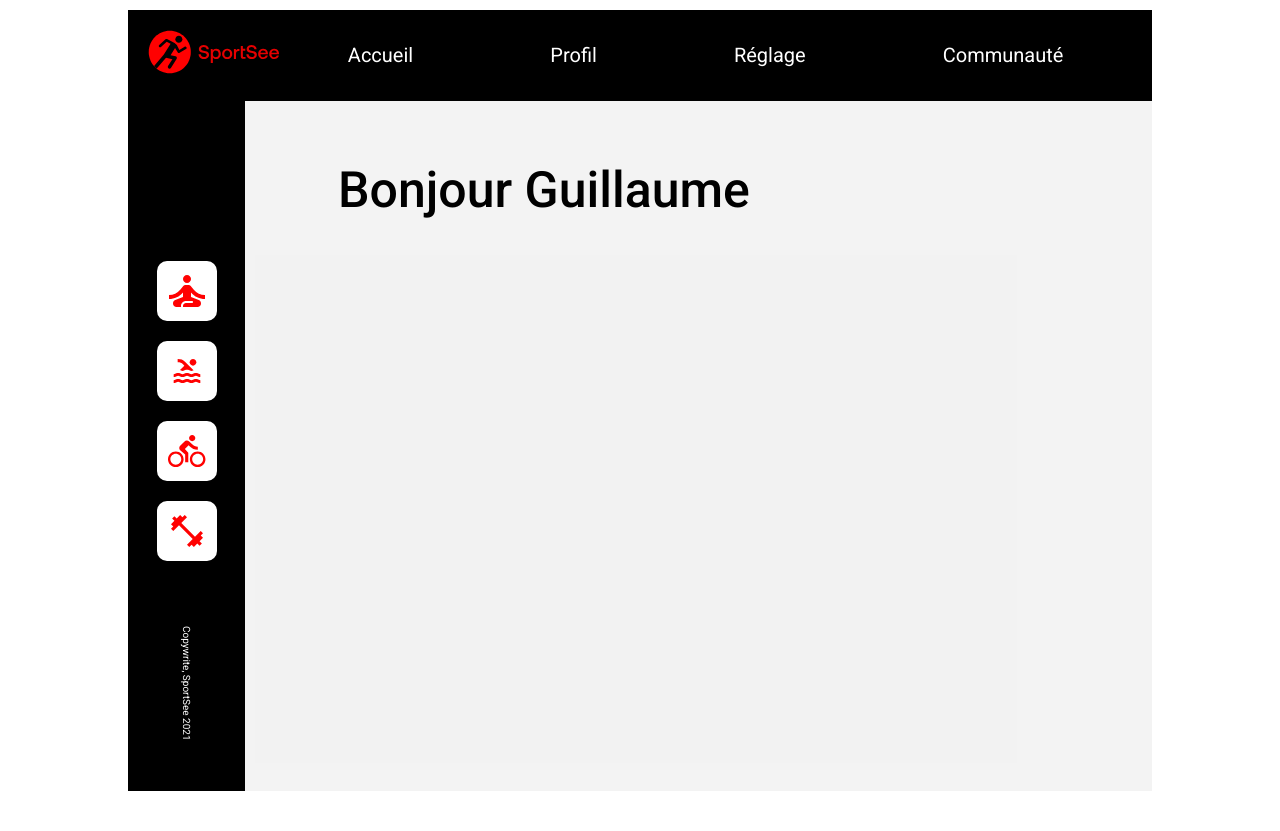
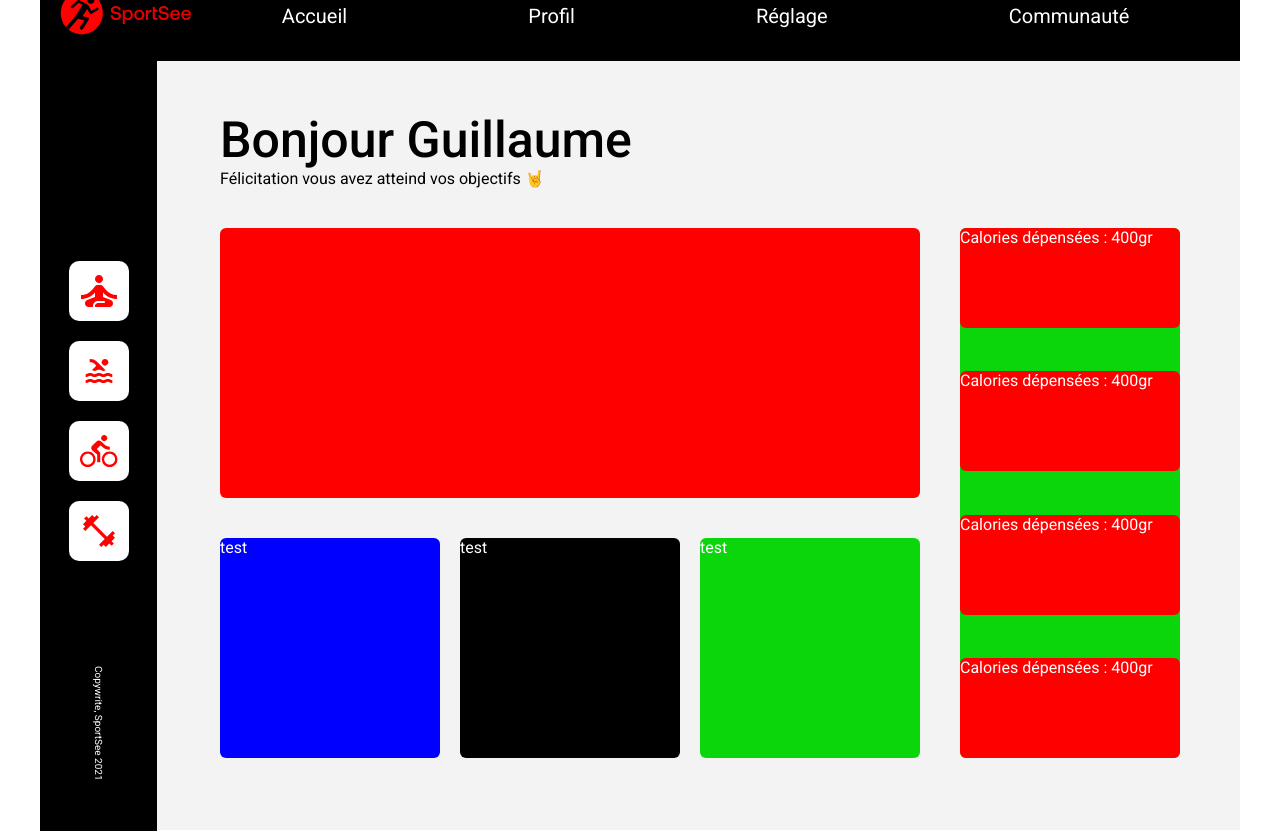
Before and after one commit to Guillaume-Gozillon/SportSee, a React (Create React App) app: page / in a window 1280 px wide. Before the commit the page ends 800 px from the top, so only its background shows below. Built offline with nearby package versions, Linux system fonts and the light colour scheme.

Commit message:
Add CSS on canva

```diff
--- a/src/Components/VerticalMenu.jsx
+++ b/src/Components/VerticalMenu.jsx
@@ -7,16 +7,16 @@ import { Link } from 'react-router-dom'
 const VerticalMenu = () => {
     return (
         <div className='menu'>
-            <Link className='white-icone'>
+            <Link to='/' className='white-icone'>
                 <img src={sit} alt="" />
             </Link>
-            <Link className='white-icone'>
+            <Link to='/' className='white-icone'>
                 <img src={swim} alt="" />
             </Link>
-            <Link className='white-icone'>
+            <Link to='/' className='white-icone'>
                 <img src={biking} alt="" />
             </Link>
-            <Link className='white-icone'>
+            <Link to='/' className='white-icone'>
                 <img src={workout} alt="" />
             </Link>
             <p className='copywrite'>Copywrite, SportSee 2021</p>
--- a/src/Components/Welcome.jsx
+++ b/src/Components/Welcome.jsx
@@ -5,6 +5,7 @@ const Welcome = ({data}) => {
     return (
         <div>
             <h1 className='title'>{`Bonjour ${name}`}</h1>
+            <p>Félicitation vous avez atteind vos objectifs 🤘</p>
         </div>
     )
 }
--- /dev/null
+++ b/src/View/Activity.jsx
@@ -0,0 +1,9 @@
+const Activity = () => {
+    return (
+        <div className='activity'>
+
+        </div>
+    )
+}
+
+export default Activity
--- /dev/null
+++ b/src/View/Calorie.jsx
@@ -0,0 +1,20 @@
+const Calorie = () => {
+    return (
+        <div className='calorie'>
+            <div className='test'>
+                <p>Calories dépensées : 400gr</p>
+            </div>
+            <div className='test'>
+                <p>Calories dépensées : 400gr</p>
+            </div>
+            <div className='test'>
+                <p>Calories dépensées : 400gr</p>
+            </div>
+            <div className='test'>
+                <p>Calories dépensées : 400gr</p>
+            </div>
+        </div>
+    )
+}
+
+export default Calorie
--- a/src/View/Canva.jsx
+++ b/src/View/Canva.jsx
@@ -1,9 +1,25 @@
 import Welcome from "../Components/Welcome"
+import Activity from "./Activity"
+import LengthActivity from "./LengthActivity"
+import Spider from "./Spider"
+import Score from "./Score"
+import Calorie from "./Calorie"
 
 const Canva = ({data}) => {
     return (
         <div className='canva'>
             <Welcome data={data} />
+            <div className='screen'>
+                <div className='screen-left'>
+                    <Activity />
+                    <div className='bottom-activity'>
+                        <LengthActivity />
+                        <Spider />
+                        <Score />
+                    </div>
+                </div>
+                <Calorie />
+            </div>
         </div>
     )
 }
--- /dev/null
+++ b/src/View/LengthActivity.jsx
@@ -0,0 +1,9 @@
+const LengthActivity = () => {
+    return (
+        <div className='length-activity'>
+            <p>test</p>
+        </div>
+    )
+}
+
+export default LengthActivity
--- /dev/null
+++ b/src/View/Score.jsx
@@ -0,0 +1,9 @@
+const Score = () => {
+    return (
+        <div className='score'>
+            <p>test</p>
+        </div>
+    )
+}
+
+export default Score
--- /dev/null
+++ b/src/View/Spider.jsx
@@ -0,0 +1,9 @@
+const Spider = () => {
+    return (
+        <div className='spider'>
+            <p>test</p>
+        </div>
+    )
+}
+
+export default Spider
--- a/src/styles/_canva.scss
+++ b/src/styles/_canva.scss
@@ -1,10 +1,86 @@
 .canva {
-    margin-left: 21rem;
-    margin-top: 6rem;
+    margin-left: 18rem;
+    margin-top: 5rem;
     height: 63rem;
     // background-color: rgba(255, 0, 0, 0.226);
     & .title {
         font-size: 5rem;
         font-weight: 500;
     }
+    & p {
+        font-size: 1.6rem;
+    }
 }
+
+.screen {
+    display: flex;
+    height: 53rem;
+    margin-top: 4rem;
+    & .screen-left {
+        display: flex;
+        flex-direction: column;
+        width: 70rem;
+        justify-content: space-between;
+
+    }
+}
+
+.activity {
+    width: 100%;
+    height: 27rem;
+    background: red;
+    border-radius: .6rem;
+}
+
+.bottom-activity {
+    display: flex;
+    justify-content: space-between;
+    width: 100%;
+    color: white;
+}
+
+.length-activity {
+    width: 20rem;
+    height: 20rem;
+    background: blue;
+}
+
+.length-activity {
+    width: 22rem;
+    height: 22rem;
+    background: blue;
+    border-radius: .6rem;
+}
+
+.spider {
+    width: 22rem;
+    height: 22rem;
+    background: rgb(0, 0, 0);
+    border-radius: .6rem;
+}
+
+.score {
+    width: 22rem;
+    height: 22rem;
+    background: rgb(11, 214, 11);
+    border-radius: .6rem;
+}
+
+.calorie {
+    display: flex;
+    flex-direction: column;
+    justify-content: space-between;
+    margin-right: 1.3rem;
+    margin-left: 4rem;
+    width: 22rem;
+    height: 100%;
+    background: #0bd60b;
+    border-radius: .6rem;
+    color: white;
+    & .test {
+        width: 100%;
+        height: 10rem;
+        background: red;
+        border-radius: .6rem;
+    }
+}
--- a/src/styles/_verticalMenu.scss
+++ b/src/styles/_verticalMenu.scss
@@ -6,7 +6,7 @@
     align-items: center;
     width: 117px;
     background: black;
-    height: 69rem;
+    height: 77rem;
     padding-bottom: 7rem;
     & {
         .white-icone {
--- a/src/styles/app.scss
+++ b/src/styles/app.scss
@@ -24,9 +24,9 @@ li {list-style: none;}
 .application-container{
     position: relative;
     width: 80%;
-    min-width: 1024px;
+    min-width: 1200px;
     height: 80%;
-    min-height: 780px;
+    min-height: 860px;
     background-color: rgba(173, 173, 173, 0.151);
 }
 
```
